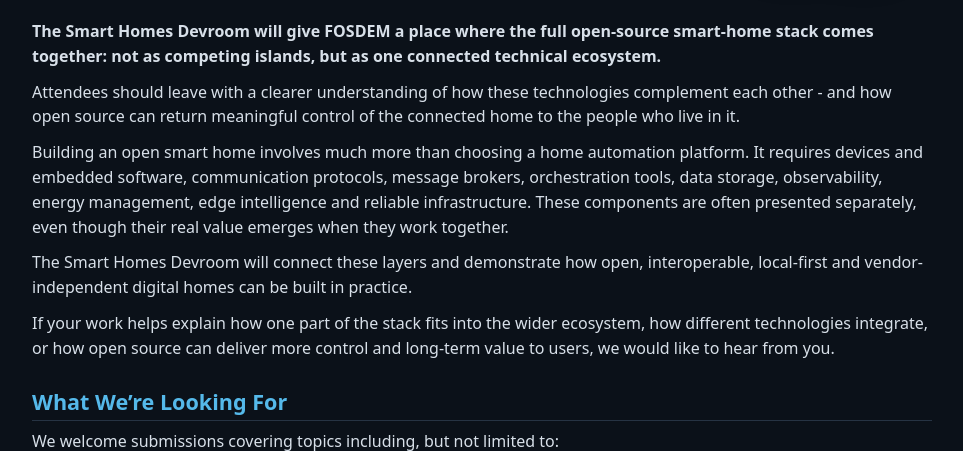
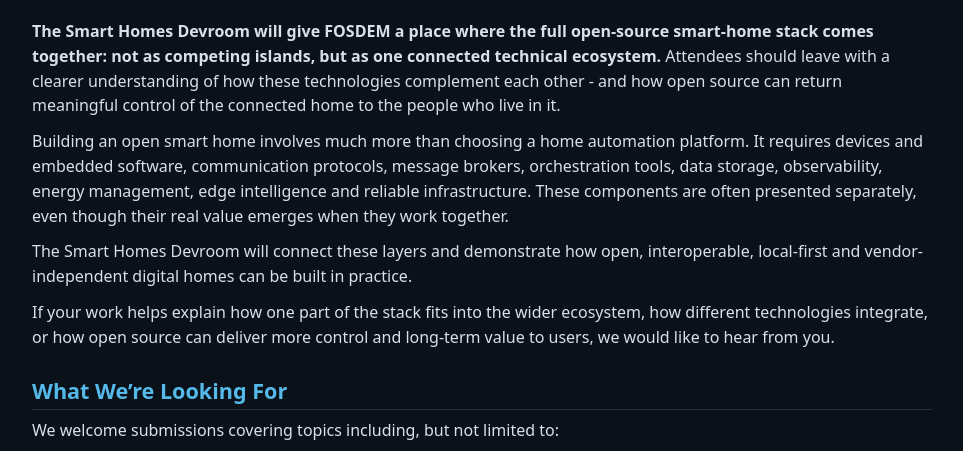
Before and after one commit to Raeymeister/FOSDEM_2027_SmartHomes_Devroom_cfp, a plain HTML site: page index.html in a window 1280 px wide. Shown: the part 286-737 px from the top of the page, without its empty margins (158-1121 px from the left). Drawn offline with Linux system fonts and the light colour scheme.

Commit message:
Update index.html

```diff
--- a/index.html
+++ b/index.html
@@ -216,9 +216,7 @@
   </header>
 
 
-  <p><strong>The Smart Homes Devroom will give FOSDEM a place where the full open-source smart-home stack comes together: not as competing islands, but as one connected technical ecosystem.</strong></p>
-
-  <p>Attendees should leave with a clearer understanding of how these technologies complement each other - and how open source can return meaningful control of the connected home to the people who live in it.</p>
+  <p><strong>The Smart Homes Devroom will give FOSDEM a place where the full open-source smart-home stack comes together: not as competing islands, but as one connected technical ecosystem.</strong> Attendees should leave with a clearer understanding of how these technologies complement each other - and how open source can return meaningful control of the connected home to the people who live in it.</p>
 
   <p>Building an open smart home involves much more than choosing a home automation platform. It requires devices and embedded software, communication protocols, message brokers, orchestration tools, data storage, observability, energy management, edge intelligence and reliable infrastructure. These components are often presented separately, even though their real value emerges when they work together.</p>
 
```
